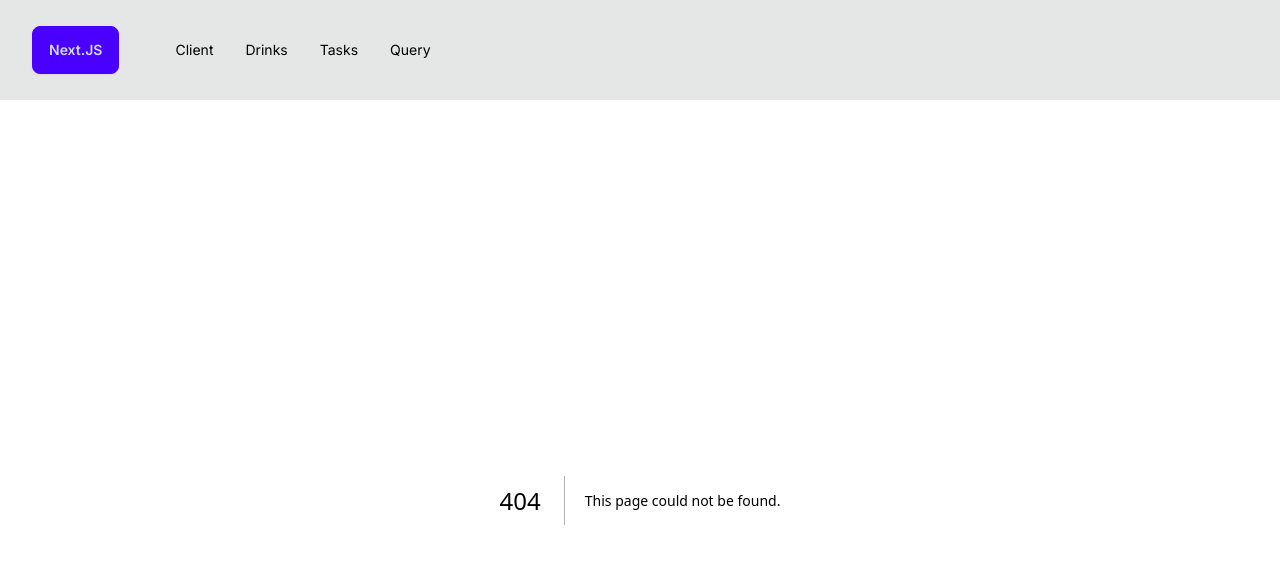
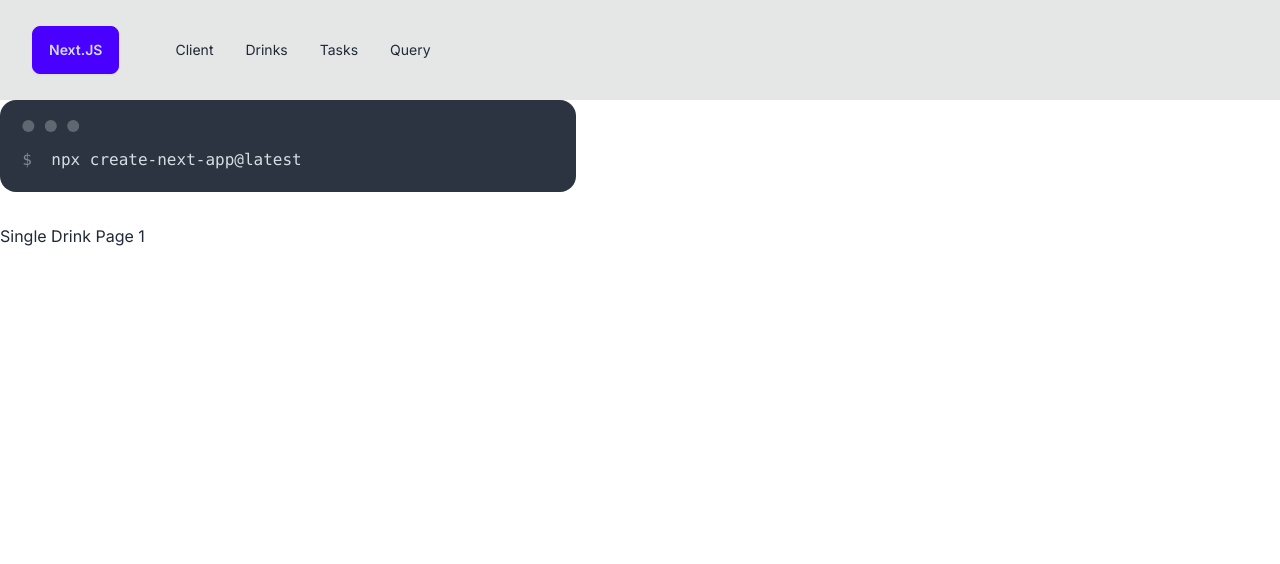
Before and after one commit to 44-av/nextjs-openai, a Next.js app in the folder sample-app/: page /drinks/1 in a window 1280 px wide. Before the commit this address had no page. Shown: the top 564 px of the page. Built offline with nearby package versions, Linux system fonts and the light colour scheme.

Commit message:
dynamic routes

```diff
--- /dev/null
+++ b/sample-app/app/drinks/[id]/page.js
@@ -0,0 +1,5 @@
+const SingleDrinkPage = ({ params }) => {
+  return <div>Single Drink Page {params.id}</div>;
+};
+
+export default SingleDrinkPage;
--- /dev/null
+++ b/sample-app/app/drinks/layout.js
@@ -0,0 +1,13 @@
+const DrinksLayout = ({ children }) => {
+  return (
+    <div className="max-w-xl">
+      <div className="mockup-code mb-8">
+        <pre data-prefix="$">
+          <code>npx create-next-app@latest</code>
+        </pre>
+      </div>
+      {children}
+    </div>
+  );
+};
+export default DrinksLayout;
--- a/sample-app/app/drinks/page.js
+++ b/sample-app/app/drinks/page.js
@@ -1,3 +1,5 @@
+import DrinksList from "@/components/DrinkList";
+
 const url = "https://www.thecocktaildb.com/api/json/v1/1/search.php?f=a";
 
 const fetchDrinks = async () => {
@@ -12,11 +14,10 @@ const fetchDrinks = async () => {
 };
 const DrinksPage = async () => {
   const data = await fetchDrinks();
-  console.log(data);
 
   return (
     <div>
-      <h1 className="text-7xl">DrinksPage</h1>
+      <DrinksList drinks={data.drinks} />
     </div>
   );
 };
--- /dev/null
+++ b/sample-app/components/DrinkList.jsx
@@ -0,0 +1,22 @@
+import Link from "next/link";
+
+const DrinksList = ({ drinks }) => {
+  return (
+    <ul className="menu menu-vertical pl-0">
+      {drinks.map((drink) => {
+        return (
+          <li key={drink.idDrink}>
+            <Link
+              href={`/drinks/${drink.idDrink}`}
+              className="text-xl font-medium"
+            >
+              {drink.strDrink}
+            </Link>
+          </li>
+        );
+      })}
+    </ul>
+  );
+};
+
+export default DrinksList;
```
